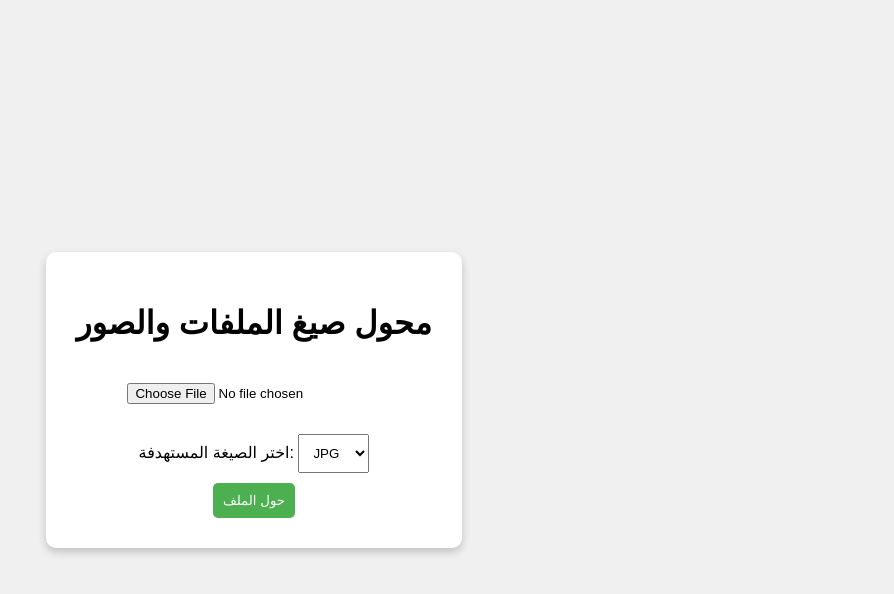
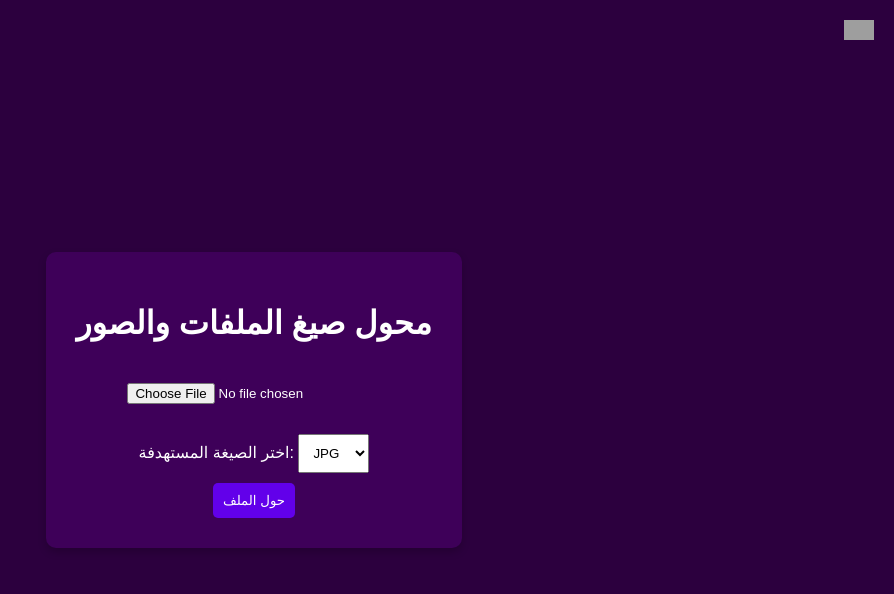
Before and after one commit to 2bzn/fefewse, a plain HTML site: page index.html in a window 1280 px wide. Shown: the whole page, without its empty margins (386-1280 px from the left). Drawn offline with Linux system fonts and the light colour scheme; grey boxes are pictures that could not be loaded.

Commit message:
Update index.html

```diff
--- a/index.html
+++ b/index.html
@@ -7,16 +7,30 @@
     <style>
         body {
             font-family: Arial, sans-serif;
-            background-color: #f0f0f0;
+            background-color: #2c003e; /* لون بنفسجي داكن */
+            color: white;
             margin: 0;
             padding: 0;
             display: flex;
             justify-content: center;
             align-items: center;
             height: 100vh;
+            flex-direction: column;
+            position: relative;
+        }
+        .language-switcher {
+            position: absolute;
+            top: 20px;
+            right: 20px;
+        }
+        .language-switcher img {
+            width: 30px;
+            height: 20px;
+            cursor: pointer;
+            margin-left: 10px;
         }
         .container {
-            background-color: white;
+            background-color: #3e0059; /* لون أفتح قليلاً للبنفسجي */
             padding: 30px;
             border-radius: 10px;
             box-shadow: 0 4px 8px rgba(0, 0, 0, 0.2);
@@ -31,7 +45,7 @@
             cursor: pointer;
         }
         button {
-            background-color: #4CAF50;
+            background-color: #6200ea; /* لون الزر بنفسجي */
             color: white;
             border: none;
             border-radius: 5px;
@@ -39,7 +53,12 @@
     </style>
 </head>
 <body>
-    <div class="container">
+    <div class="language-switcher">
+        <img src="https://upload.wikimedia.org/wikipedia/commons/a/a4/Flag_of_the_United_States.svg" alt="English" id="flag-en" onclick="switchLanguage('en')">
+        <img src="https://upload.wikimedia.org/wikipedia/commons/0/0d/Flag_of_Saudi_Arabia.svg" alt="Arabic" id="flag-ar" onclick="switchLanguage('ar')" style="display: none;">
+    </div>
+
+    <div class="container" id="content">
         <h1>محول صيغ الملفات والصور</h1>
         <input type="file" id="fileInput">
         <br>
@@ -61,12 +80,54 @@
             const format = formatSelect.value;
 
             if (!file) {
-                alert('يرجى تحميل ملف أولاً.');
+                alert(document.body.lang === 'ar' ? 'يرجى تحميل ملف أولاً.' : 'Please upload a file first.');
                 return;
             }
 
-            alert(`سيتم تحويل الملف إلى صيغة ${format}.`);
-            // هنا يمكن إضافة كود لتفعيل عملية التحويل باستخدام مكتبة خارجية أو خدمة عبر الإنترنت
+            alert(document.body.lang === 'ar' ? `سيتم تحويل الملف إلى صيغة ${format}.` : `The file will be converted to ${format}.`);
+            // يمكن إضافة كود تحويل الملف باستخدام خدمة أو مكتبة خارجية هنا
+        }
+
+        function switchLanguage(lang) {
+            const content = document.getElementById('content');
+            const flagEn = document.getElementById('flag-en');
+            const flagAr = document.getElementById('flag-ar');
+
+            if (lang === 'en') {
+                document.body.lang = 'en';
+                flagEn.style.display = 'none';
+                flagAr.style.display = 'inline';
+                content.innerHTML = `
+                    <h1>File and Image Converter</h1>
+                    <input type="file" id="fileInput">
+                    <br>
+                    <label for="formatSelect">Choose the target format:</label>
+                    <select id="formatSelect">
+                        <option value="jpg">JPG</option>
+                        <option value="png">PNG</option>
+                        <option value="pdf">PDF</option>
+                    </select>
+                    <br>
+                    <button onclick="convertFile()">Convert File</button>
+                `;
+            } else {
+                document.body.lang = 'ar';
+                flagEn.style.display = 'inline';
+                flagAr.style.display = 'none';
+                content.innerHTML = `
+                    <h1>محول صيغ الملفات والصور</h1>
+                    <input type="file" id="fileInput">
+                    <br>
+                    <label for="formatSelect">اختر الصيغة المستهدفة:</label>
+                    <select id="formatSelect">
+                        <option value="jpg">JPG</option>
+                        <option value="png">PNG</option>
+                        <option value="pdf">PDF</option>
+                    </select>
+                    <br>
+                    <button onclick="convertFile()">حول الملف</button>
+                `;
+            }
         }
     </script>
 </body>
```
